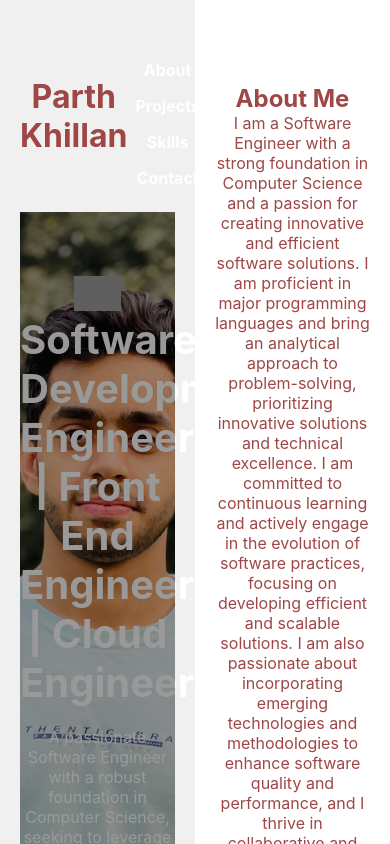
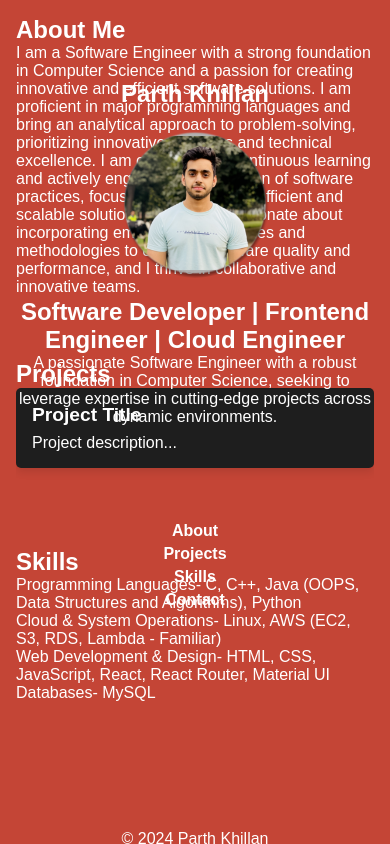
Before and after one commit to pkhillan04/portfolio, a React (Create React App) app: page / in a window 390 px wide. Shown: the top 844 px of the page. Built offline with nearby package versions, Linux system fonts and the light colour scheme; grey boxes are pictures that could not be loaded.

Commit message:
Added Project template, changed image to icon and some other changes

```diff
--- a/index.html
+++ b/index.html
@@ -5,12 +5,16 @@
     <meta charset="UTF-8">
     <meta name="viewport" content="width=device-width, initial-scale=1.0">
     <title>Parth Khillan - Portfolio</title>
-    <link rel="stylesheet" href="style.css">
+    <link rel="stylesheet" href="index.css">
+
+    <link rel="preconnect" href="https://fonts.googleapis.com">
+    <link rel="preconnect" href="https://fonts.gstatic.com" crossorigin>
+    <link href="https://fonts.googleapis.com/css2?family=Oswald:wght@200..700&display=swap" rel="stylesheet">
 </head>
 
 <body>
     <header>
-        <h1>Parth Khillan</h1>
+
         <nav>
             <a href="#about">About</a>
             <a href="#projects">Projects</a>
@@ -20,8 +24,6 @@
     </header>
 
     <section class="hero">
-        <img src="bg.png" alt="background image">
-        <h2>Software Development Engineer | Front End Engineer | Cloud Engineer</h2>
         <p>A passionate Software Engineer with a robust foundation in Computer Science, seeking to leverage expertise in
             cutting-edge projects across dynamic environments.</p>
     </section>
--- a/src/App.css
+++ b/src/App.css
@@ -1,43 +1,3 @@
-.App {
-  text-align: center;
-}
-
-.App-logo {
-  height: 40vmin;
-  pointer-events: none;
-}
-
-@media (prefers-reduced-motion: no-preference) {
-  .App-logo {
-    animation: App-logo-spin infinite 20s linear;
-  }
-}
-
-.App-header {
-  background-color: #282c34;
-  min-height: 100vh;
-  display: flex;
-  flex-direction: column;
-  align-items: center;
-  justify-content: center;
-  font-size: calc(10px + 2vmin);
-  color: white;
-}
-
-.App-link {
-  color: #61dafb;
-}
-
-@keyframes App-logo-spin {
-  from {
-    transform: rotate(0deg);
-  }
-
-  to {
-    transform: rotate(360deg);
-  }
-}
-
 * {
   box-sizing: border-box;
   margin: 0;
@@ -45,79 +5,109 @@
 }
 
 body {
-  font-family: 'Inter', sans-serif;
-  background-color: #121212;
-  color: rgb(159, 70, 70);
+  font-family: 'Oswald', sans-serif;
+  background-color: #C44536;
+  color: white;
   margin: 0;
   padding: 0;
 }
 
-.container {
-  width: 90%;
-  margin: auto;
-  max-width: 1000px;
+.App {
+  display: flex;
+  min-height: 100vh;
 }
 
-header {
-  display: flex;
-  justify-content: space-between;
-  align-items: center;
-  padding: 1rem 0;
+.static-half {
+  width: 50%;
+  height: 100vh;
+  position: fixed;
+  overflow-y: auto;
+  padding: 20px;
+  text-align: center;
+}
+
+.scrollable-half {
+  margin-left: 50%;
+  overflow-y: auto;
+  padding: 20px;
+  width: 50%;
+}
+
+.hero {
+  position: relative;
+  padding: 4rem 0;
+}
+
+.img {
+  width: 150px;
+  height: 150px;
+  border-radius: 50%;
+  margin: 20px auto;
+  display: block;
 }
 
 nav {
-  text-align: right;
+  margin-top: 2rem;
 }
 
 nav a {
   color: white;
   text-decoration: none;
-  margin-left: 2rem;
-  display: inline-block;
+  display: block;
   font-weight: bold;
+  position: relative;
+  padding-bottom: 5px;
 }
 
-.hero {
-  text-align: center;
-  padding: 4rem 0;
-  background-image: url('bg.png');
-  /* Replace with your image URL */
-  background-size: cover;
-  background-position: center;
-  color: #fff;
-  position: relative;
+nav a::before {
+  content: '';
+  display: block;
+  height: 1px;
+  width: 0;
+  background-color: #ffffff;
+  transition: width 0.3s ease-in-out;
+  position: absolute;
+  left: 0;
+  bottom: 0;
 }
 
-.hero::after {
-  content: '';
-  position: absolute;
-  top: 0;
-  left: 0;
+nav a:hover::before,
+nav a:focus::before {
   width: 100%;
-  height: 100%;
-  background: rgba(0, 0, 0, 0.4);
 }
 
-.hero h2 {
-  font-size: 2.5rem;
-  margin-bottom: 20px;
+nav a.active {
+  color: #61dafb;
 }
 
-section {
-  padding: 4rem 0;
+nav a.active::before {
+  width: 100%;
 }
 
-.section-title {
-  margin: 3rem 0 1.5rem;
-  font-size: 1.8rem;
+#about,
+#projects,
+#skills,
+#contact {
+  margin-bottom: 4rem;
+}
+
+.project-container {
+  display: flex;
+  flex-wrap: nowrap;
+  overflow-x: auto;
+  -webkit-overflow-scrolling: touch;
+  gap: 20px;
 }
 
 .project-card {
+  display: inline-block;
+  width: 300px; /* Adjust width as needed */
+  flex: 0 0 auto;
   background: #1e1e1e;
   padding: 1rem;
   margin-bottom: 1rem;
   border-radius: 5px;
-  color: #fff;
+  box-shadow: 0 4px 8px rgba(0, 0, 0, 0.1);
 }
 
 .project-card h3 {
@@ -125,69 +115,24 @@ section {
   margin-bottom: 0.5rem;
 }
 
-.skills ul {
-  list-style: none;
-  padding: 0;
-}
-
-.skills li {
-  display: inline-block;
-  margin-right: 1rem;
-}
-
 footer {
   text-align: center;
   padding: 4rem 0;
 }
 
-.hero img {
-  width: 30%;
-  /* Adjust the percentage to your desired size */
-  height: auto;
-  /* Automatically adjust height based on width */
-}
-
-/* Media Queries for responsiveness (basic example) */
 @media (max-width: 768px) {
-  .container {
+  .static-half,
+  .scrollable-half {
     width: 100%;
+    margin-left: 0;
+    padding: 1rem;
   }
 
-  nav {
-    text-align: center;
-    margin-top: 1rem;
+  .project-container {
+    flex-direction: column;
   }
 
-  nav a {
-    margin: 0.5rem;
+  .project-card {
+    width: auto; /* Cards will take full width on small screens */
   }
 }
-
-.static-half {
-  flex: 0 0 50%;
-  /* Static left half takes up 50% of the container */
-  position: fixed;
-  top: 0;
-  left: 0;
-  height: 100vh;
-  /* Full height of the viewport */
-  width: 50%;
-  /* Take up 50% of the viewport width */
-  overflow-y: auto;
-  /* Enable vertical scrolling if needed */
-  padding: 20px;
-  background-color: #f0f0f0;
-  /* Optional background color */
-}
-
-.scrollable-half {
-  flex: 1;
-  /* Scrollable right half takes up the remaining space */
-  margin-left: 50%;
-  /* Adjust margin to leave space for the fixed left half */
-  overflow-y: auto;
-  /* Enable vertical scrolling */
-  padding: 20px;
-  background-color: #ffffff;
-  /* Optional background color */
-}
--- a/src/App.js
+++ b/src/App.js
@@ -1,87 +1,67 @@
-import logo from './logo.svg';
+import React from 'react';
 import './App.css';
+// Import your profile image here
+// Make sure the path is correct if you move this file
+import profileImage from './pic.png';
 
 function App() {
   return (
     <div className="App">
-      <div class="static-half">
-        <header>
+      <div className="static-half">
+        <section className="hero">
           <h1>Parth Khillan</h1>
+          <img src={profileImage} alt="Parth Khillan" className="img" />
+          <h2>Software Developer | Frontend Engineer | Cloud Engineer</h2>
+          <p>
+            A passionate Software Engineer with a robust foundation in Computer
+            Science, seeking to leverage expertise in cutting-edge projects
+            across dynamic environments.
+          </p>
+        </section>
         <nav>
           <a href="#about">About</a>
           <a href="#projects">Projects</a>
           <a href="#skills">Skills</a>
           <a href="#contact">Contact</a>
         </nav>
-        </header>
-
-        <section class="hero">
-          <img src="bg.png" alt="Hero background image" />
-          <h2>Software Development Engineer | Front End Engineer | Cloud Engineer</h2>
-          <p>A passionate Software Engineer with a robust foundation in Computer Science, seeking to leverage expertise in
-            cutting-edge projects across dynamic environments.</p>
-        </section>
       </div>
-      <div class="scrollable-half">
+      <div className="scrollable-half">
         <section id="about">
           <h2>About Me</h2>
-          <p>I am a Software Engineer with a strong foundation in Computer Science and a passion for creating innovative
-            and efficient software solutions. I am proficient in major programming languages and bring an analytical
-            approach to problem-solving, prioritizing innovative solutions and technical excellence. I am committed to
-            continuous learning and actively engage in the evolution of software practices, focusing on developing
-            efficient and scalable solutions. I am also passionate about incorporating emerging technologies and
-            methodologies to enhance software quality and performance, and I thrive in collaborative and innovative
-            teams.</p>
+          <p>
+            I am a Software Engineer with a strong foundation in Computer
+            Science and a passion for creating innovative and efficient software
+            solutions. I am proficient in major programming languages and bring
+            an analytical approach to problem-solving, prioritizing innovative
+            solutions and technical excellence. I am committed to continuous
+            learning and actively engage in the evolution of software practices,
+            focusing on developing efficient and scalable solutions. I am also
+            passionate about incorporating emerging technologies and
+            methodologies to enhance software quality and performance, and I
+            thrive in collaborative and innovative teams.
+          </p>
         </section>
 
         <section id="projects">
           <h2>Projects</h2>
-          <div class="project-card">
-            <h3>Fitness App Website</h3>
-            <p>Designed and created a dynamic fitness app website using React, featuring responsive design and seamless
-              navigation. Implemented interactive exercise cards for an immersive user experience.</p>
+          <div className="project-container">
+            {/* Repeat this <div> for each project */}
+            <div className="project-card">
+              <h3>Project Title</h3>
+              <p>Project description...</p>
+              {/* ... other project information ... */}
             </div>
-          <div class="project-card">
-            <h3>Task Scheduling System</h3>
-            <p>Developed a robust C++ console-based task scheduling system using Dijkstra's algorithm for optimal task
-              optimization. Incorporated user-friendly features and ensured a stable and error-free system.</p>
-          </div>
-          <div class="project-card">
-            <h3>Animated Car</h3>
-            <p>Crafted a captivating web animation featuring a dynamically moving car on an interactive track with audio
-              elements. Used HTML, CSS, and JavaScript for a cross-browser-compatible and mobile-responsive
-              experience.</p>
-          </div>
-          <div class="project-card">
-            <h3>Food Ordering System</h3>
-            <p>Engineered a robust C++ console-based food ordering system with comprehensive functionality, including
-              secure user authentication and a user-friendly rating system. Contributed to performance optimization
-              efforts.</p>
+            {/* ... other project cards ... */}
           </div>
         </section>
 
         <section id="skills">
           <h2>Skills</h2>
-          <ul>
-            <li>Programming Languages: C, C++, Java, Python</li>
-            <li>Cloud & System Operations: Linux, AWS (Familiar with)</li>
-            <li>Web Development and Web Design: HTML, CSS, JavaScript, React, React Router, Material UI</li>
-            <li>Databases: MySQL</li>
-            <li>Other Skills: Data Analysis, Software Architecture and Design, Debugging, Front-End Frameworks</li>
-          </ul>
+          <p>Programming Languages- C, C++, Java (OOPS, Data Structures and Algorithms), Python<br></br>
+Cloud & System Operations- Linux, AWS (EC2, S3, RDS, Lambda - Familiar)<br></br>
+Web Development & Design- HTML, CSS, JavaScript, React, React Router, Material UI <br></br>
+Databases- MySQL</p>
         </section>
-
-        <section id="contact">
-          <h2>Contact</h2>
-          <p>Get in touch with me!</p>
-          <ul>
-            <li>Email: pkhillan1@gmail.com</li>
-            <li>Phone: (351) 667-6079</li>
-            <li>LinkedIn: https://www.linkedin.com/in/parthkhilla/</li>
-            <li>GitHub: https://github.com/ParthKhillan</li>
-          </ul>
-        </section>
-
         <footer>
           <p>&copy; 2024 Parth Khillan</p>
         </footer>
--- a/src/index.css
+++ b/src/index.css
@@ -1,8 +1,6 @@
 body {
   margin: 0;
-  font-family: -apple-system, BlinkMacSystemFont, 'Segoe UI', 'Roboto', 'Oxygen',
-    'Ubuntu', 'Cantarell', 'Fira Sans', 'Droid Sans', 'Helvetica Neue',
-    sans-serif;
+  font-family: 'Oswald', sans-serif;
   -webkit-font-smoothing: antialiased;
   -moz-osx-font-smoothing: grayscale;
 }
```
Also changed, not shown: src/pic.png (added). Lines whose indentation alone changed are shown as unchanged.
